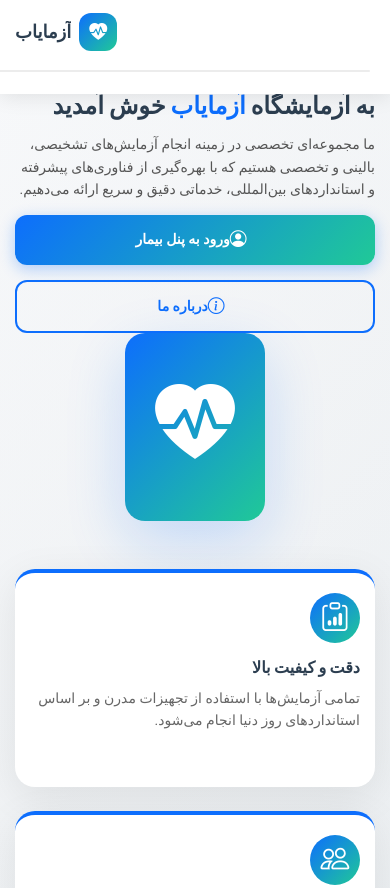
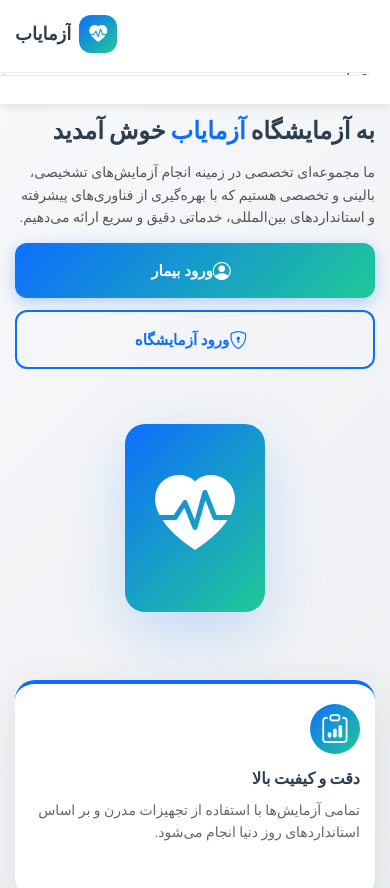
Before and after one commit to danialsa13/lab, a plain HTML site: page index.html in a window 390 px wide. Shown: the top 888 px of the page. Drawn offline with Linux system fonts and the light colour scheme; a script that the page names is missing.

Commit message:
update site

```diff
--- a/assets/css/responsive.css
+++ b/assets/css/responsive.css
@@ -17,31 +17,48 @@
   /* Hero Section */
   #hero {
     min-height: auto !important;
-    padding: 60px 0 !important;
-    margin-top: 60px !important;
+    padding: 30px 0 40px 0 !important;
+    margin-top: 0 !important;
+    display: block !important;
+  }
+
+  #hero .container {
+    padding-top: 20px !important;
+    padding-bottom: 20px !important;
   }
 
   #hero h1 {
     font-size: 28px !important;
     line-height: 1.3 !important;
-    margin-bottom: 15px !important;
+    margin-bottom: 20px !important;
+    margin-top: 15px !important;
+    padding-top: 0 !important;
   }
 
   #hero p {
     font-size: 16px !important;
     line-height: 1.6 !important;
-    margin-bottom: 20px !important;
+    margin-bottom: 25px !important;
+    margin-top: 0 !important;
   }
 
   .hero-buttons {
     flex-direction: column !important;
-    gap: 15px !important;
+    gap: 12px !important;
+    margin-top: 15px !important;
+    margin-bottom: 25px !important;
   }
 
   .hero-buttons .btn {
     width: 100% !important;
-    padding: 12px 20px !important;
-    font-size: 14px !important;
+    padding: 14px 24px !important;
+    font-size: 15px !important;
+    margin: 0 !important;
+  }
+
+  .hero-image-wrapper {
+    margin-top: 30px !important;
+    margin-bottom: 20px !important;
   }
 
   .hero-image-wrapper i {
@@ -104,6 +121,11 @@
   /* Sections */
   section.section {
     padding: 40px 0 !important;
+    margin: 0 !important;
+  }
+
+  section.section + section.section {
+    margin-top: 0 !important;
   }
 
   /* Cards */
@@ -189,7 +211,27 @@
   /* Header */
   #header .branding {
     min-height: auto !important;
-    padding: 8px 0 !important;
+    padding: 10px 0 6px 0 !important;
+  }
+
+  #header .navmenu {
+    margin-top: 10px !important;
+    margin-bottom: 6px !important;
+  }
+
+  /* Hero Section در موبایل کوچک */
+  #hero {
+    padding: 30px 0 40px 0 !important;
+  }
+
+  #hero h1 {
+    margin-top: 15px !important;
+    margin-bottom: 15px !important;
+  }
+
+  .hero-buttons {
+    margin-top: 8px !important;
+    margin-bottom: 25px !important;
   }
 
   #header .branding > div {
@@ -356,16 +398,18 @@
     right: 0 !important;
     width: 100% !important;
     z-index: 1000 !important;
+    background: white !important;
+    box-shadow: 0 2px 10px rgba(0,0,0,0.1) !important;
   }
 
   #header .branding {
     min-height: auto !important;
-    padding: 10px 0 !important;
+    padding: 12px 0 8px 0 !important;
   }
 
   #header .branding > div {
     padding: 0 15px !important;
-    flex-wrap: nowrap !important;
+    flex-wrap: wrap !important;
     gap: 10px !important;
   }
 
@@ -421,7 +465,34 @@
     margin: 0 !important;
     width: 100% !important;
     order: 3 !important;
-    margin-top: 10px !important;
+    margin-top: 12px !important;
+    margin-bottom: 8px !important;
+  }
+
+  /* محاسبه ارتفاع header برای margin-top */
+  #header {
+    min-height: auto !important;
+  }
+
+  /* فاصله بین header و محتوا */
+  main.main {
+    padding-top: 0 !important;
+  }
+
+  section.section {
+    padding-top: 40px !important;
+    padding-bottom: 40px !important;
+    margin-top: 0 !important;
+    margin-bottom: 0 !important;
+  }
+
+  section.section:first-of-type {
+    padding-top: 25px !important;
+  }
+
+  section.section + section.section {
+    margin-top: 0 !important;
+    padding-top: 40px !important;
   }
 
   #header .navmenu ul {
@@ -521,8 +592,23 @@
   #header .navmenu {
     order: 3 !important;
     width: 100% !important;
-    margin-top: 10px !important;
+    margin-top: 12px !important;
+    margin-bottom: 8px !important;
     padding: 0 5px !important;
+  }
+
+  /* فاصله بین header و محتوا */
+  main.main {
+    padding-top: 0 !important;
+  }
+
+  section.section {
+    padding-top: 30px !important;
+    padding-bottom: 30px !important;
+  }
+
+  section.section:first-of-type {
+    padding-top: 20px !important;
   }
 }
 
--- a/index.html
+++ b/index.html
@@ -135,10 +135,10 @@
               </p>
               <div class="hero-buttons d-flex gap-3 flex-wrap">
                 <a href="patient-login.html" class="btn btn-primary btn-lg" style="background: linear-gradient(135deg, #0d6efd 0%, #20c997 100%); border: none; padding: 15px 35px; border-radius: 12px; font-weight: 600; box-shadow: 0 4px 15px rgba(13, 110, 253, 0.3); transition: all 0.3s;" onmouseover="this.style.transform='translateY(-2px)'; this.style.boxShadow='0 6px 20px rgba(13, 110, 253, 0.4)'" onmouseout="this.style.transform='translateY(0)'; this.style.boxShadow='0 4px 15px rgba(13, 110, 253, 0.3)'">
-                  <i class="bi bi-person-circle me-2"></i>ورود به پنل بیمار
+                  <i class="bi bi-person-circle me-2"></i>ورود بیمار
                 </a>
-                <a href="about.html" class="btn btn-outline-primary btn-lg" style="border: 2px solid #0d6efd; color: #0d6efd; padding: 15px 35px; border-radius: 12px; font-weight: 600; transition: all 0.3s;" onmouseover="this.style.background='#0d6efd'; this.style.color='white'" onmouseout="this.style.background='transparent'; this.style.color='#0d6efd'">
-                  <i class="bi bi-info-circle me-2"></i>درباره ما
+                <a href="admin-login.html" class="btn btn-outline-primary btn-lg" style="border: 2px solid #0d6efd; color: #0d6efd; padding: 15px 35px; border-radius: 12px; font-weight: 600; transition: all 0.3s;" onmouseover="this.style.background='#0d6efd'; this.style.color='white'" onmouseout="this.style.background='transparent'; this.style.color='#0d6efd'">
+                  <i class="bi bi-shield-lock me-2"></i>ورود آزمایشگاه
                 </a>
               </div>
             </div>
```
